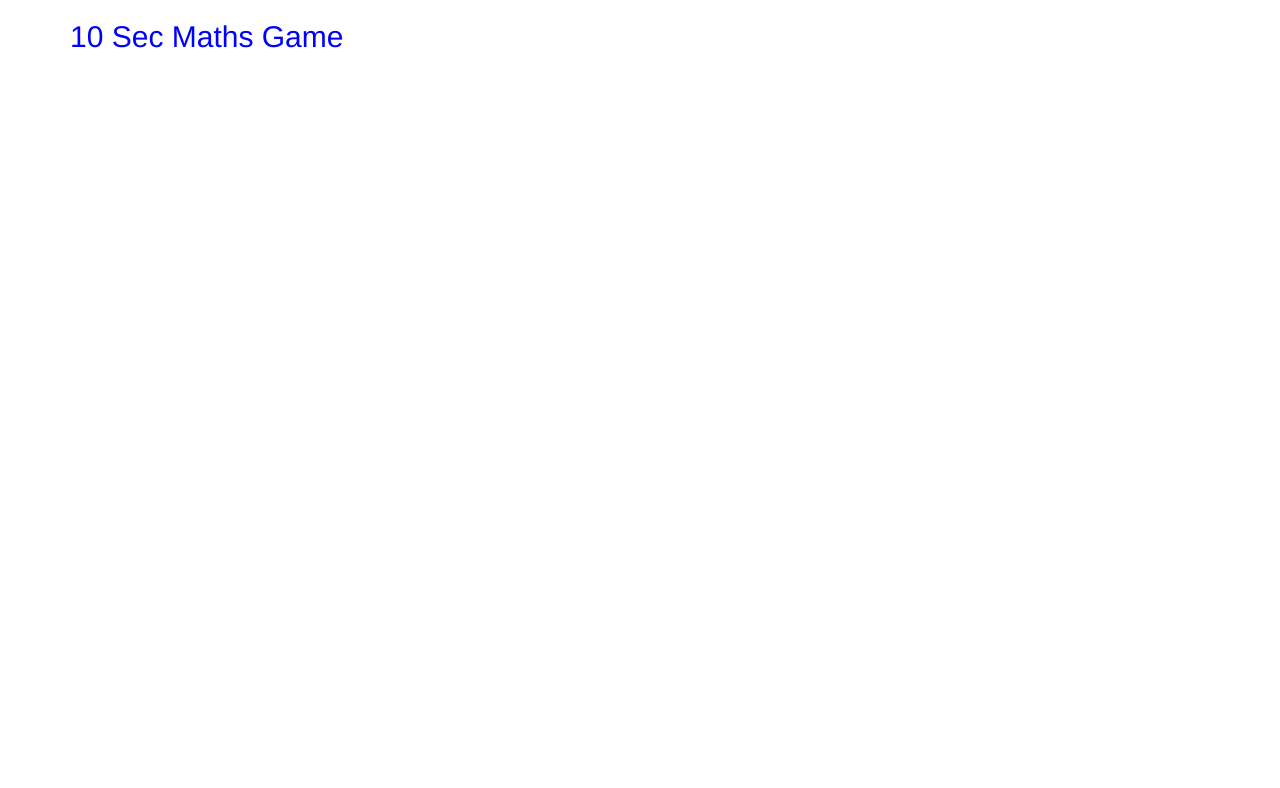
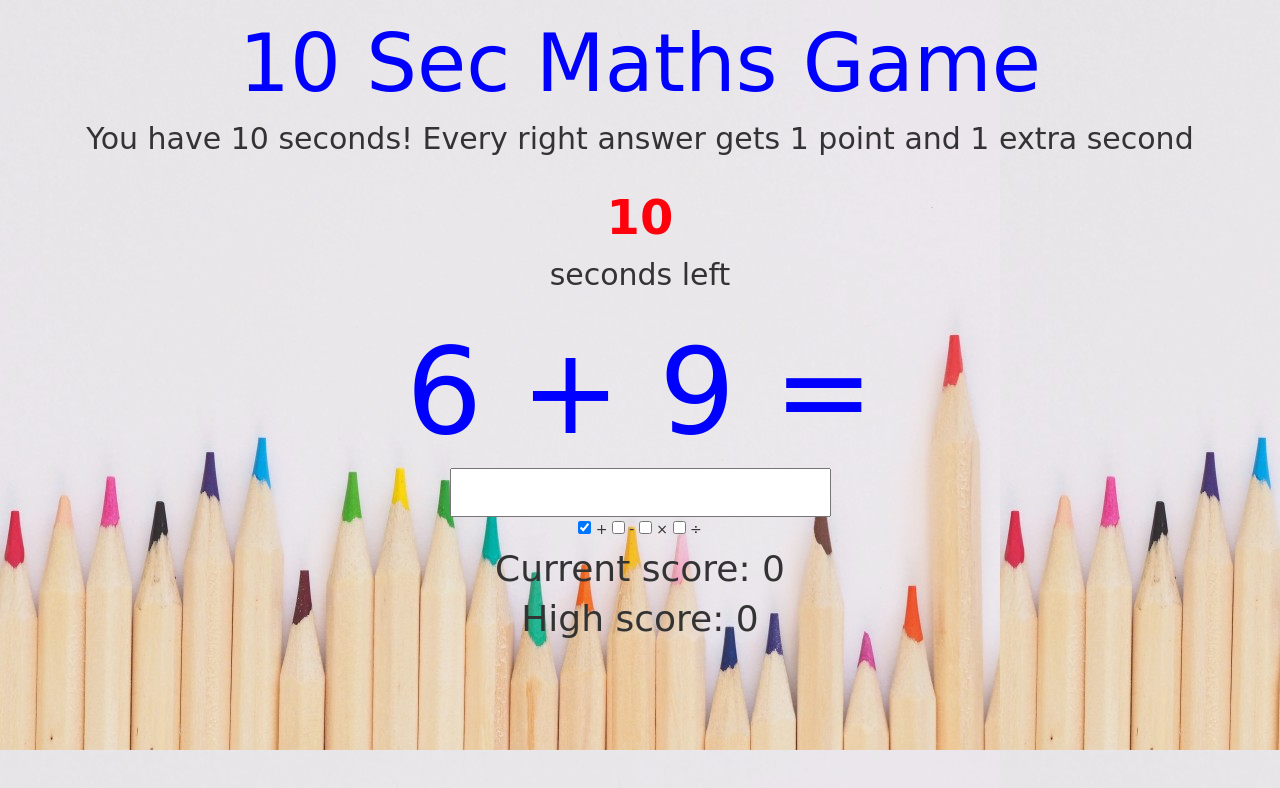
Before and after one commit to yaessar/10SecGame, a plain HTML site: page index.html in a window 1280 px wide. Drawn offline with nearby package versions, Linux system fonts and the light colour scheme; a web font is replaced by a local one.

Commit message:
final game

```diff
--- a/index.css
+++ b/index.css
@@ -1,3 +1,31 @@
-h2 {
-  color: blue;
+@import url('https://fonts.googleapis.com/css2?family=Fredericka+the+Great&display=swap');
+
+body {
+  font-family: 'Fredericka the Great', cursive;
+  background-image: url(/images/jess-bailey-l3N9Q27zULw-unsplash.jpg);
+  background-size: auto;
+  text-align: center;
+
 }
+h1{
+  font-size: 120px;
+  color:blue;
+}
+h2{
+  font-size: 80px;
+  color:blue;
+}
+input, p{
+  font-size: 30px;
+}
+h3{
+  color: rgb(255, 0, 13);
+  font-size: 48px;
+  font-weight: 600;
+}
+p{
+  font-weight: 500;
+}
+h4{
+  font-size: 36px;
+}
--- a/index.html
+++ b/index.html
@@ -1,4 +1,3 @@
-<!--index.html-->
 <!DOCTYPE html>
 <html>
   <head>
@@ -15,7 +14,21 @@
       <div class="row">
         <div class="col-xs-12">
           <h2>10 Sec Maths Game</h2>
-
+          <p>You have 10 seconds! Every right answer gets 1 point and 1 extra second</p>
+          <div class="row"><h3 id="time-left">10</h3><p>seconds left</p></div>
+          <h1 id="equation"></h1>
+          <input id="user-input" type="number" />
+        </div>
+        <div class="mt-2">
+          <span class="operator mr-4"><input class="op-select" type="checkbox" data-op="add" checked> +</span>
+          <span class="operator mr-4"><input class="op-select" type="checkbox" data-op="minus"> -</span>
+          <span class="operator mr-4"><input class="op-select" type="checkbox" data-op="times"> ×</span>
+          <span class="operator"><input class="op-select" type="checkbox" data-op="divide"> ÷</span>
+        </div>
+        <div class="mt-4">
+          <h4>Current score: <span id="current-score">0</span></h4>
+          <h4 class="my-0">High score: <span id="best-score">0</span></h4>
+        </div>
 
         </div>
       </div>
--- a/index.js
+++ b/index.js
@@ -1 +1,106 @@
-console.log("I brought my gears")
+$(document).ready(function(){
+  var currentQuestion;
+  var interval;
+  var timeLeft = 10;
+  var score = 0;
+  var bestscore = 0;
+
+  var updateTimeLeft = function (amount) {
+    timeLeft += amount;
+    $('#time-left').text(timeLeft);
+  };
+
+  var updateScore = function (amount) {
+    score += amount;
+    $('#current-score').text(score);
+  };
+
+  var updateBestScore = function (score) {
+    if (score > bestscore) {
+      bestscore = score;
+      $('#best-score').text(bestscore);
+    };
+  }
+
+  var startGame = function () {
+    if (!interval) {
+      if (timeLeft === 0) {
+        updateTimeLeft(10);
+        updateBestScore(score);
+        updateScore(-score);
+        $('#time-left').css('color', 'black');
+      }
+      interval = setInterval(function () {
+        updateTimeLeft(-1);
+        if (timeLeft < 4) {
+          $('#time-left').css('color', 'red');
+        }
+        if (timeLeft === 0) {
+          clearInterval(interval);
+          interval = undefined;
+        }
+      }, 1000);
+    }
+  };
+
+  var randomNumberGenerator = function (size) {
+    return Math.ceil(Math.random() * size);
+  };
+
+  var questionGenerator = function () {
+    var selectedOperators = $('.op-select:checked').map(function() {
+      return $(this).data('op');
+    }).toArray();
+
+    var randomOperator = selectedOperators[randomNumberGenerator(Math.floor(Math.random() * selectedOperators.length))]
+
+    var question = {};
+    var num1 = randomNumberGenerator(10);
+    var num2 = randomNumberGenerator(10);
+
+    var max = Math.max(num1, num2);
+    var min = Math.min(num1, num2);
+
+    switch (randomOperator) {
+      case 'minus':
+        question.answer = max - min;
+        question.equation = String(max) + " - " + String(min) + " = ";
+        break;
+      case 'times':
+        question.answer = num1 * num2;
+        question.equation = String(num1) + " × " + String(num2) + " = ";
+        break;
+      case 'divide':
+        question.answer = min;
+        question.equation = String(max * min) + " ÷ " + String(max) + " = ";
+        break;
+      case 'add':
+        question.answer = num1 + num2;
+        question.equation = String(num1) + " + " + String(num2) + " = ";
+      default:
+    }
+
+    return question;
+  };
+
+  var renderNewQuestion = function () {
+    currentQuestion = questionGenerator();
+    $('#equation').text(currentQuestion.equation);
+  };
+
+  var checkAnswer = function (userInput, answer) {
+    if (userInput === answer) {
+      renderNewQuestion();
+      $('#user-input').val('');
+      updateTimeLeft(+1);
+      updateScore(+1);
+    }
+  };
+
+  $('#user-input').on('keyup', function () {
+    startGame();
+    checkAnswer(Number($(this).val()), currentQuestion.answer);
+  });
+
+  renderNewQuestion();
+});
```
Also changed, not shown: images/background 001.jpg (added), images/background 002.jpg (added), images/jess-bailey-l3N9Q27zULw-unsplash.jpg (added).
